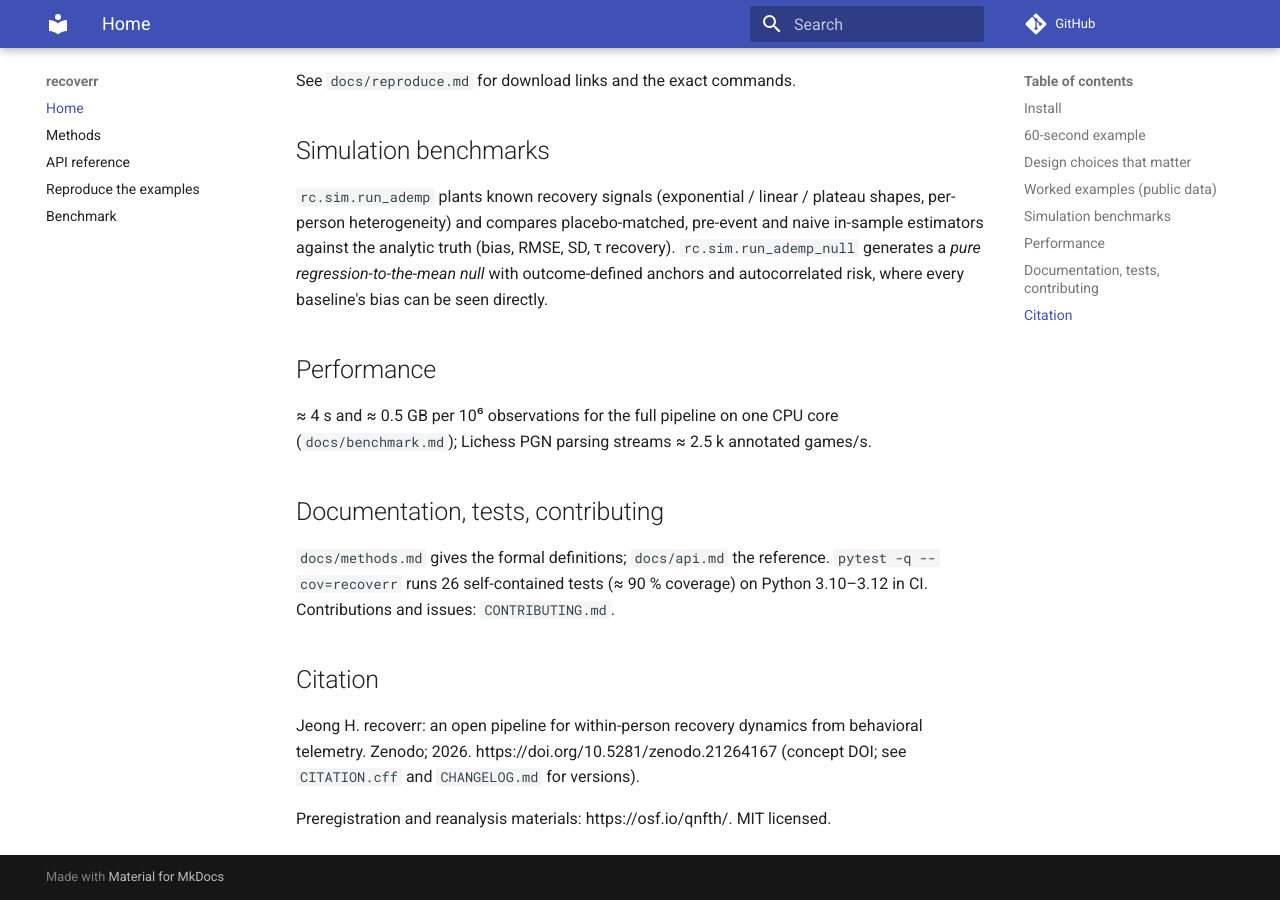
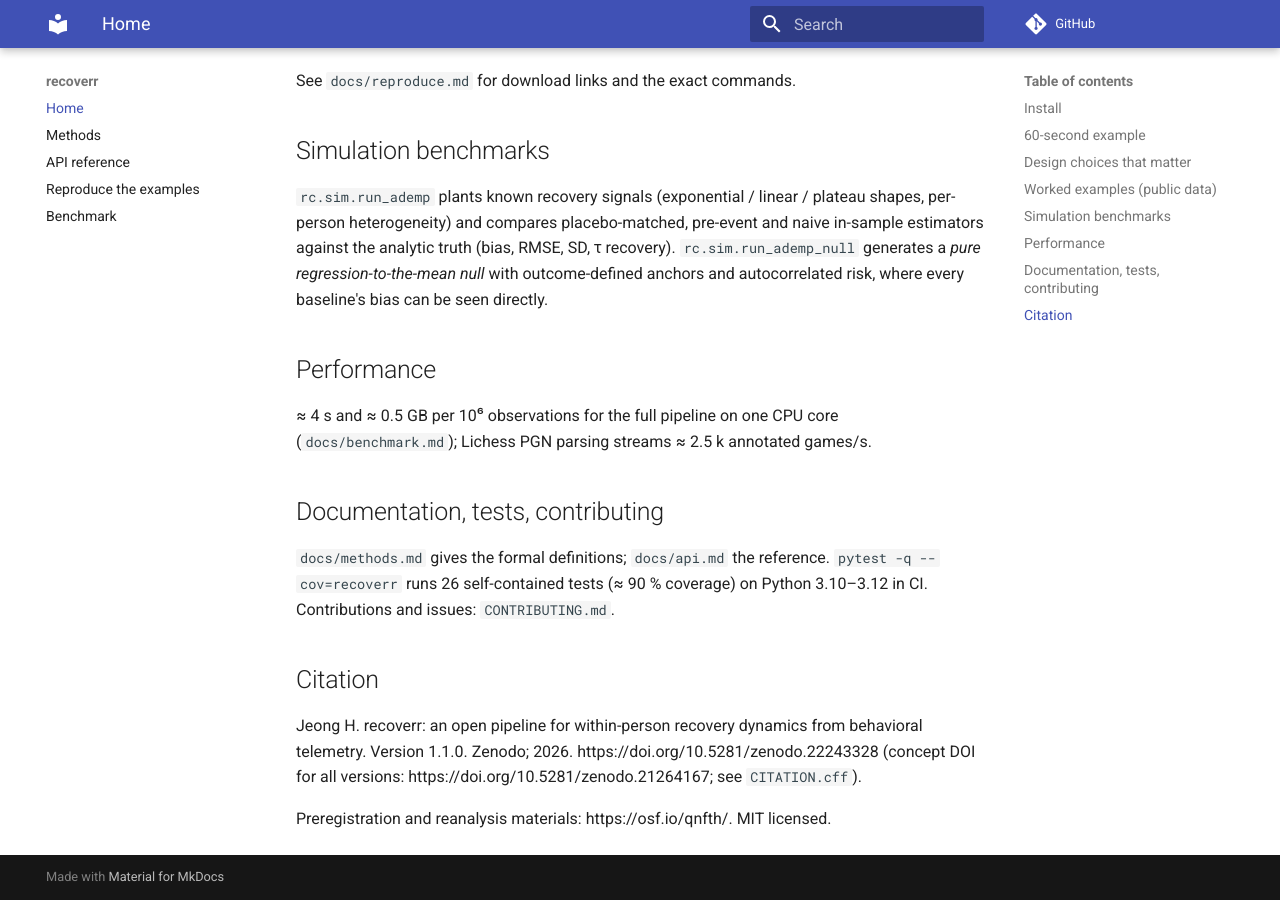
Before and after one commit to beatsbywoni/recoverr, an MkDocs documentation site: the page built from docs/index.md, in a window 1280 px wide and 900 px high, scrolled down 2149 px. Built offline with MkDocs 1.6.1 and Material for MkDocs 9.7.7, drawn with Linux system fonts in a browser that asks for light colours; comment, search, counter and statistics services are not loaded.

Commit message:
docs: v1.1.0 version DOI in CITATION/README

```diff
--- a/docs/index.md
+++ b/docs/index.md
@@ -112,7 +112,7 @@ Python 3.10–3.12 in CI. Contributions and issues: `CONTRIBUTING.md`.
 ## Citation
 
 Jeong H. recoverr: an open pipeline for within-person recovery dynamics from
-behavioral telemetry. Zenodo; 2026. https://doi.org/10.5281/zenodo.21264167
-(concept DOI; see `CITATION.cff` and `CHANGELOG.md` for versions).
+behavioral telemetry. Version 1.1.0. Zenodo; 2026. https://doi.org/10.5281/zenodo.22243328
+(concept DOI for all versions: https://doi.org/10.5281/zenodo.21264167; see `CITATION.cff`).
 
 Preregistration and reanalysis materials: https://osf.io/qnfth/. MIT licensed.
```
Also changed, not shown: README.md (+2 -2 lines), 1 other file.
